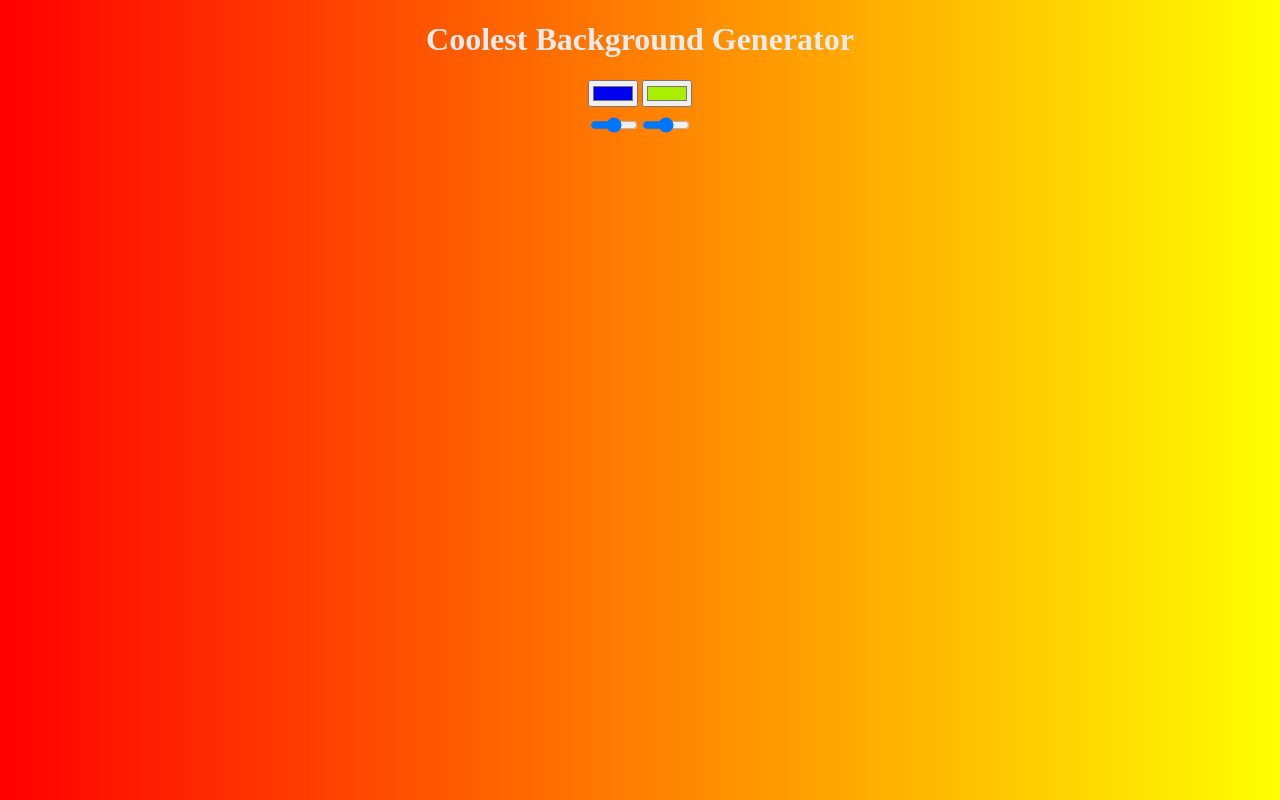
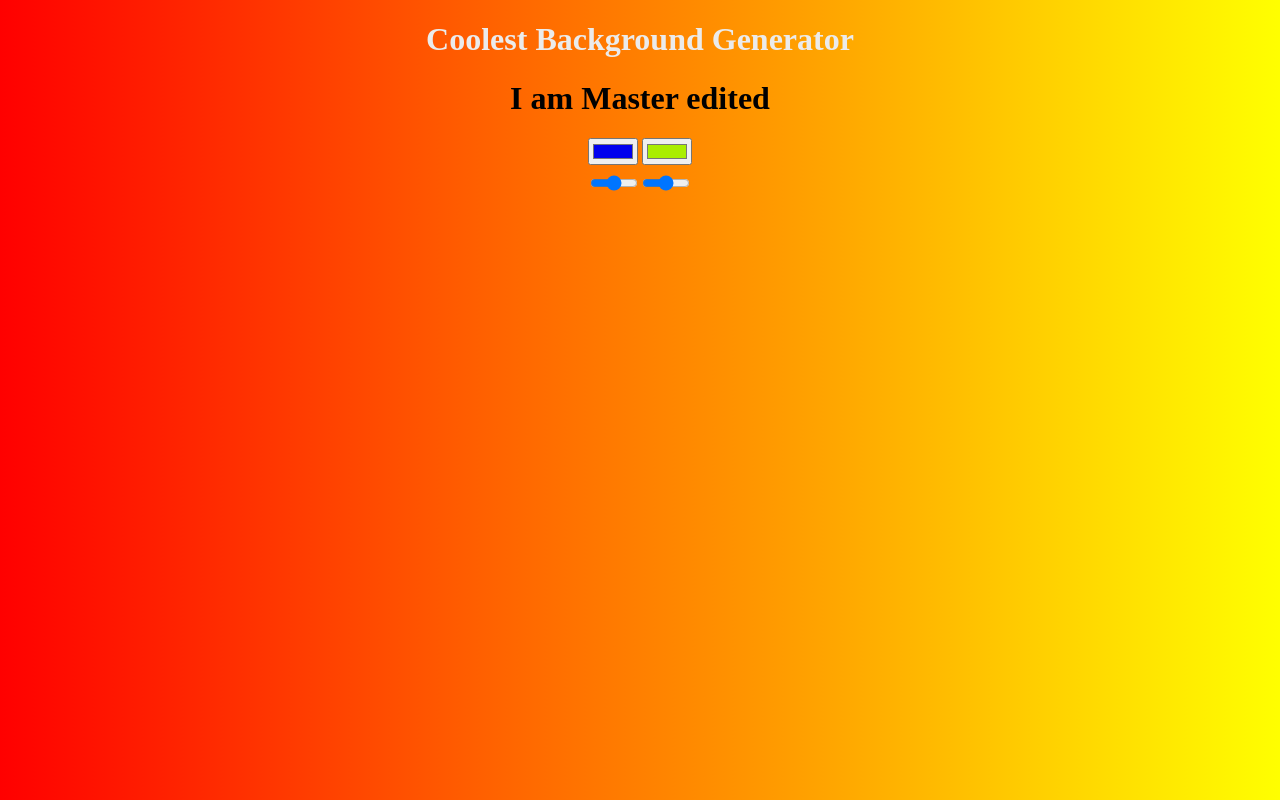
Before and after one commit to ajfreelancer/test, a plain HTML site: page index.html in a window 1280 px wide. Drawn offline with Linux system fonts and the light colour scheme; a web font is replaced by a local one.

Commit message:
I am Master edited

```diff
--- a/index.html
+++ b/index.html
@@ -10,6 +10,7 @@
 <body id="gradient">
 	<center>
 	<h1 class="bggenerator">Coolest Background Generator</h1>
+	<h1>I am Master edited</h1>
 	<input type="color" class="color1" value="#0000ee">
 	<input type="color" class="color2" value="#aaee00"><br>
 	<input type="range" class="slider1">
```
